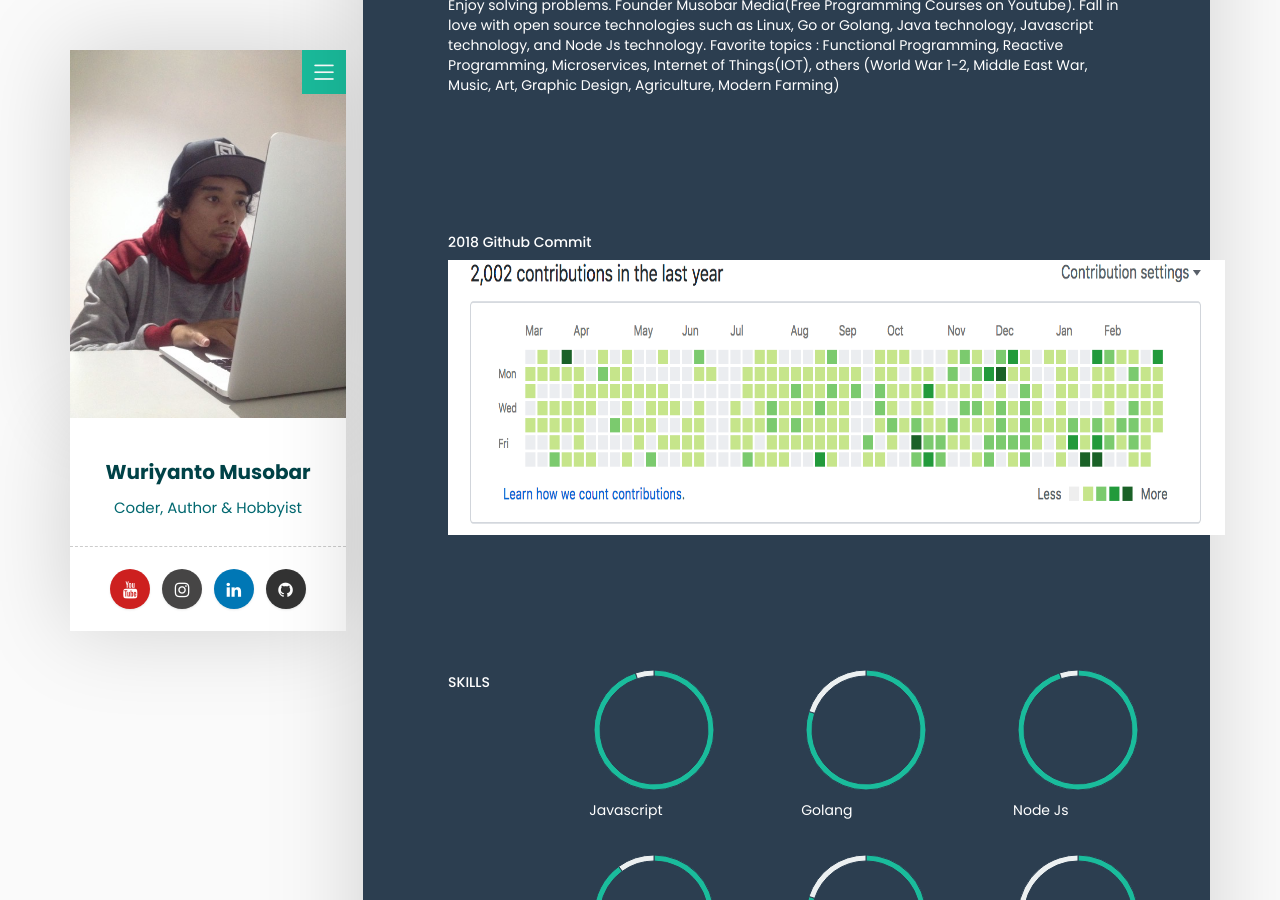
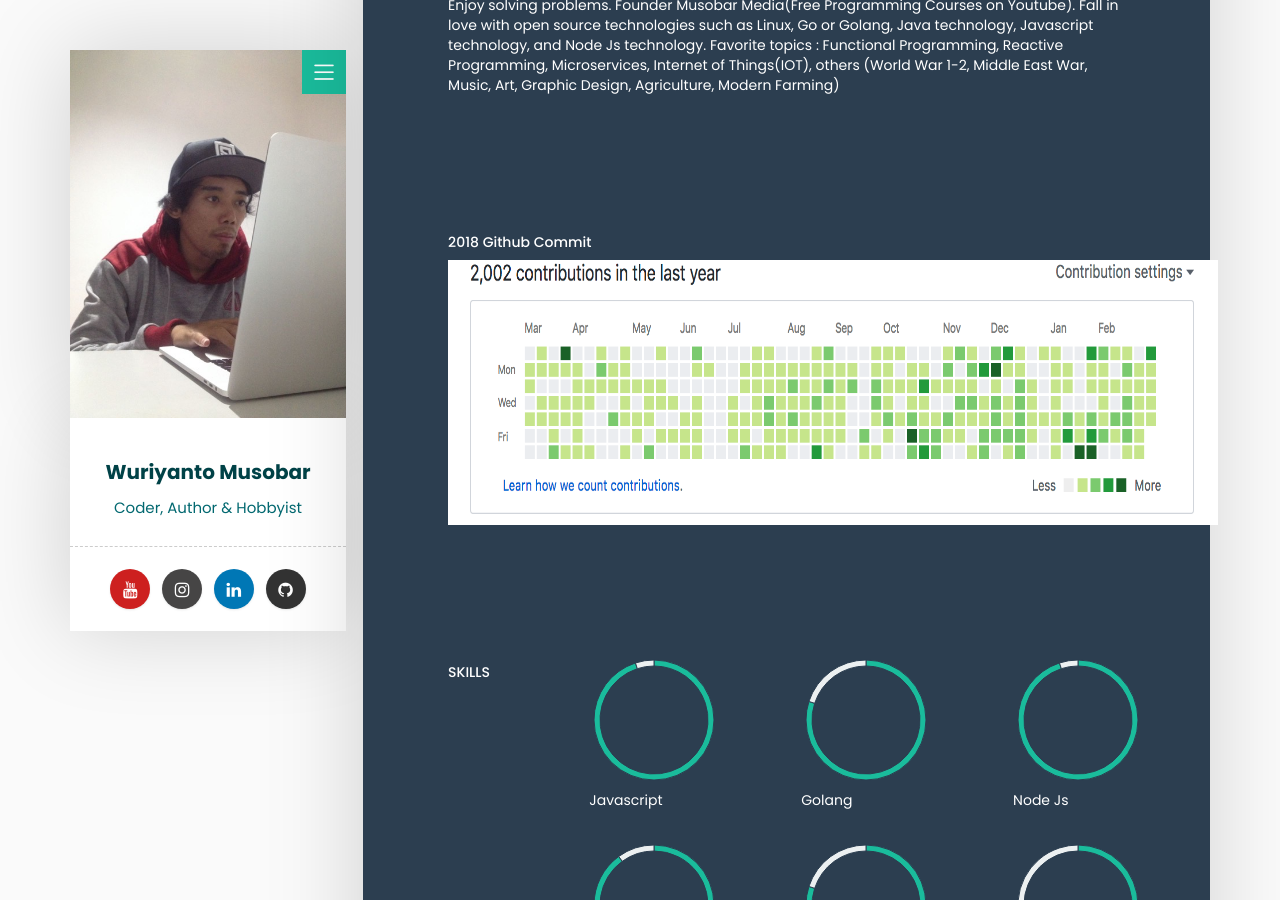
Before and after one commit to wuriyanto48/wuriyanto48.github.io, a Jekyll site: the page built from about/index.html, in a window 1280 px wide and 900 px high, scrolled down 319 px. Built offline with Jekyll 4.4.1, drawn with Linux system fonts in a browser that asks for light colours; nearby versions of some CDN libraries; comment, search, counter and statistics services are not loaded.

Commit message:
update about

```diff
--- a/about/index.html
+++ b/about/index.html
@@ -15,7 +15,7 @@
 	<div class="col-lg-10 col-lg-offset-1">
 		<h5>2018 Github Commit</h5>
 		<p>
-			<img src="/assets/img/posts/github-2018.png" alt="Wuriyanto" width="777" height="275"/>
+			<img src="/assets/img/posts/github-2018.png" alt="Wuriyanto" width="770" height="265"/>
 		</p>
 	</div><!-- /colg-lg-6 -->
 </div><!-- /row -->
```
